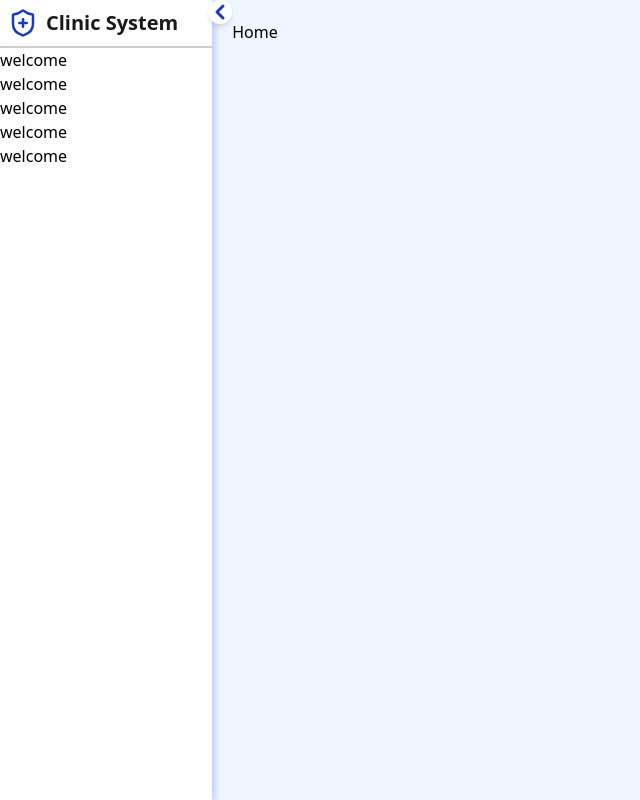
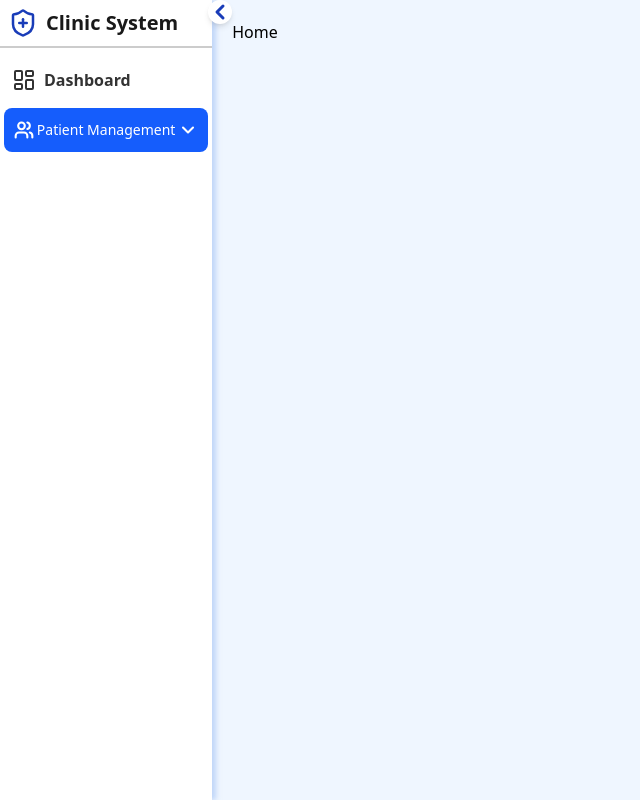
Before and after one commit to SherinNXLT/clinic-management-system-frontend, a React (Vite) app: page /clinic-system in a window 1280 px wide. Shown: the whole page, without its empty margins (0-640 px from the left). Built offline with nearby package versions, Linux system fonts and the light colour scheme.

Commit message:
to add super admin menu

```diff
--- a/src/components/common/menus/SuperAdmin.tsx
+++ b/src/components/common/menus/SuperAdmin.tsx
@@ -1,15 +1,28 @@
+import { ChevronDown, LayoutDashboard, Users } from "lucide-react";
+import { useState } from "react";
 
+const SuperAdmin: React.FC = () => {
+  const [dropOpen, setDropOpen] = useState(false);
+  return (
+    <div className="w-full p-1 overflow-hidden">
+      <div className="w-full p-2 cursor-pointer text-black/80 flex items-center justify-start">
+        <LayoutDashboard className="h-10" strokeWidth={2} />
+        <p className="text-md font-semibold pl-2">Dashboard</p>
+      </div>
 
-const SuperAdmin:React.FC = () => {
-  return (
-    <div>
-      <h2>welcome</h2>
-      <h2>welcome</h2>
-      <h2>welcome</h2>
-      <h2>welcome</h2>
-      <h2>welcome</h2>
+      <div onClick={()=>setDropOpen(!dropOpen)} className="w-full px-2 py-3 cursor-pointer bg-blue-600 rounded-lg flex items-center justify-between">
+        <Users className="text-white h-5" strokeWidth={2.5} />
+        <p className="text-white text-wrap text-sm">Patient Management</p>
+        <ChevronDown className={`transition-all duration-500 text-white h-5 ${dropOpen?"rotate-90":"rotate-0"}`} strokeWidth={2.5} />
+      </div>
+      <div className={`transition-all duration-500 ${dropOpen? "max-h-40 opacity-100" : "max-h-0 opacity-0"} rounded-lg  bg-white shadow-[0_0_5px_var(--bkShadow)] flex flex-col justify-center gap-1 py-2 pl-4 overflow-hidden w-full`}>
+        <p>New Patient</p>
+        <p>Follow up</p>
+        <p>Pharmacy List</p>
+        <p>Recent Visits</p>
+      </div>
     </div>
-  )
-}
+  );
+};
 
-export default SuperAdmin
+export default SuperAdmin;
```
